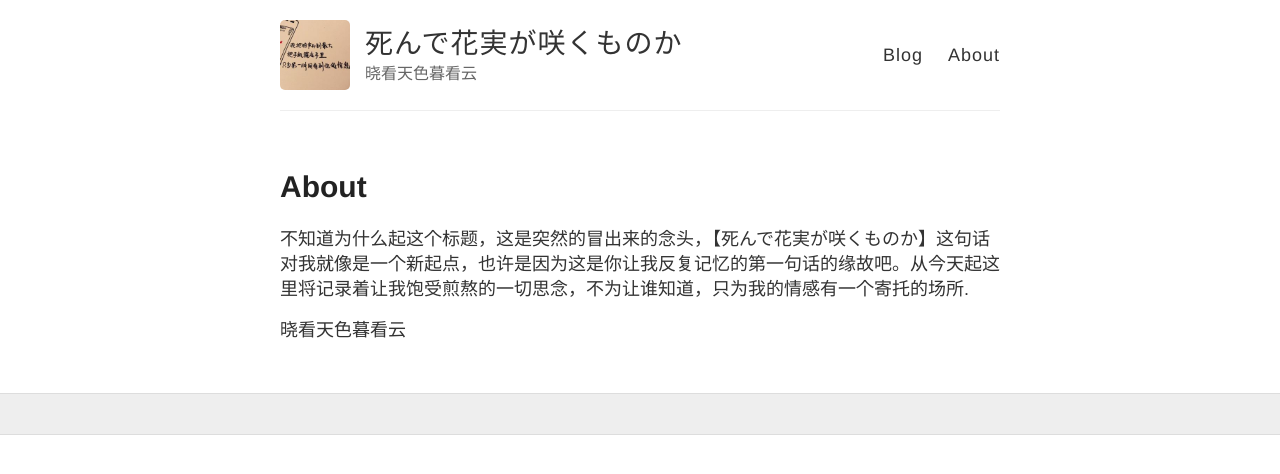
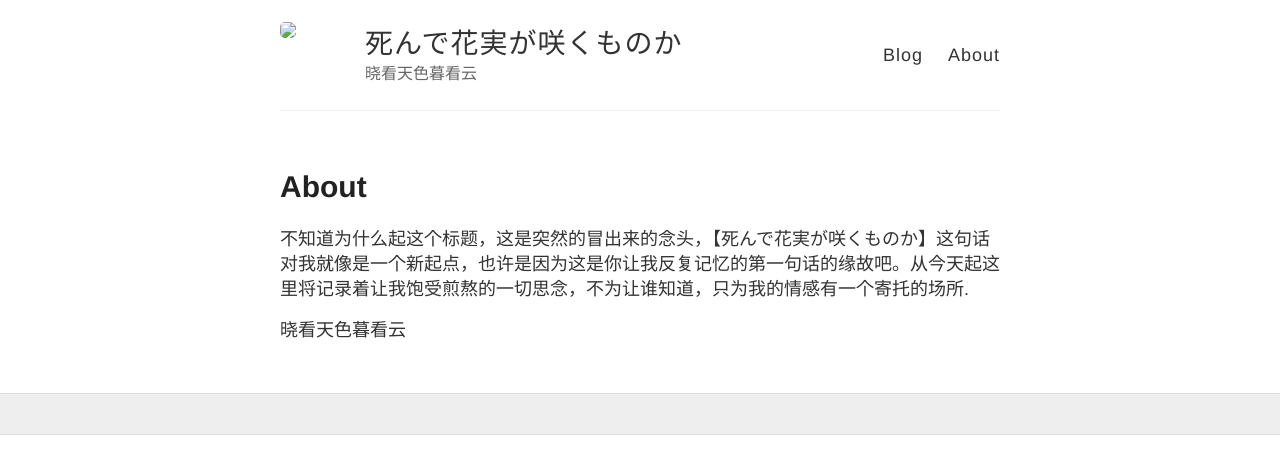
Before and after one commit to wiki650/wiki650.github.io, a Jekyll site: the page built from about.md, in a window 1280 px wide. Shown: the top 474 px of the page. Built offline with Jekyll 4.4.1, drawn with Linux system fonts in a browser that asks for light colours.

Commit message:
Update _config.yml

```diff
--- a/_config.yml
+++ b/_config.yml
@@ -9,7 +9,7 @@ name: 死んで花実が咲くものか
 description: 晓看天色暮看云
 
 # URL of your avatar or profile pic (you could use your GitHub profile pic)
-avatar: http://650.wiki/images/1.jpg
+avatar: images/1.jpg
 
 #
 # Flags below are optional
```
